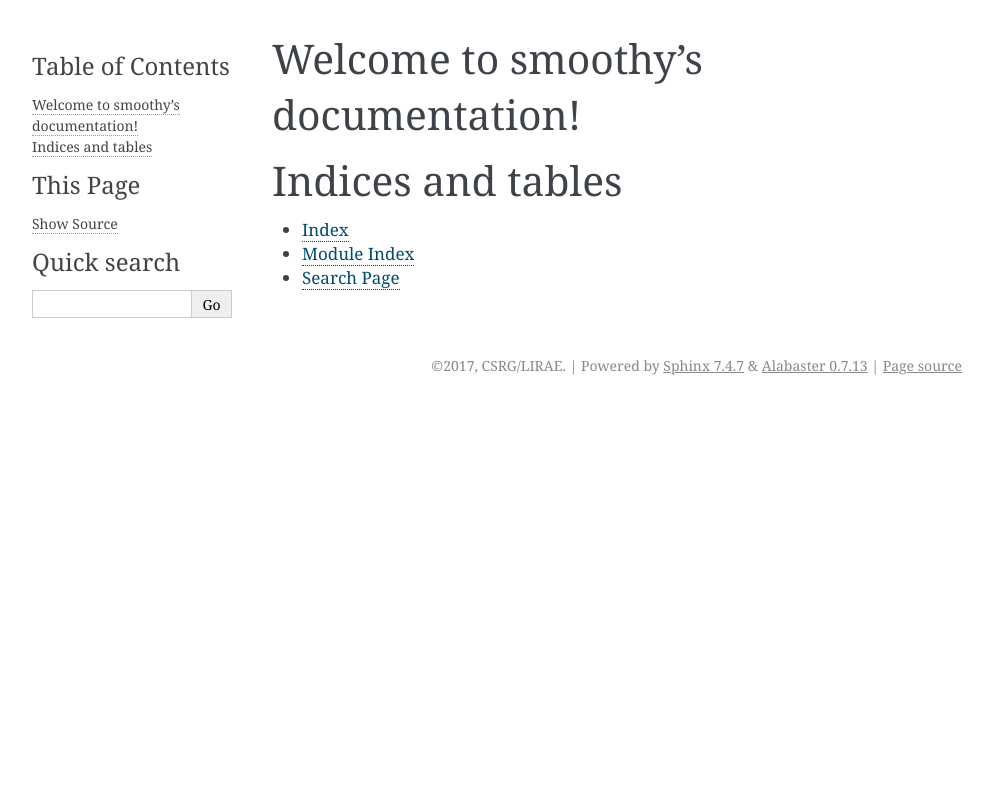
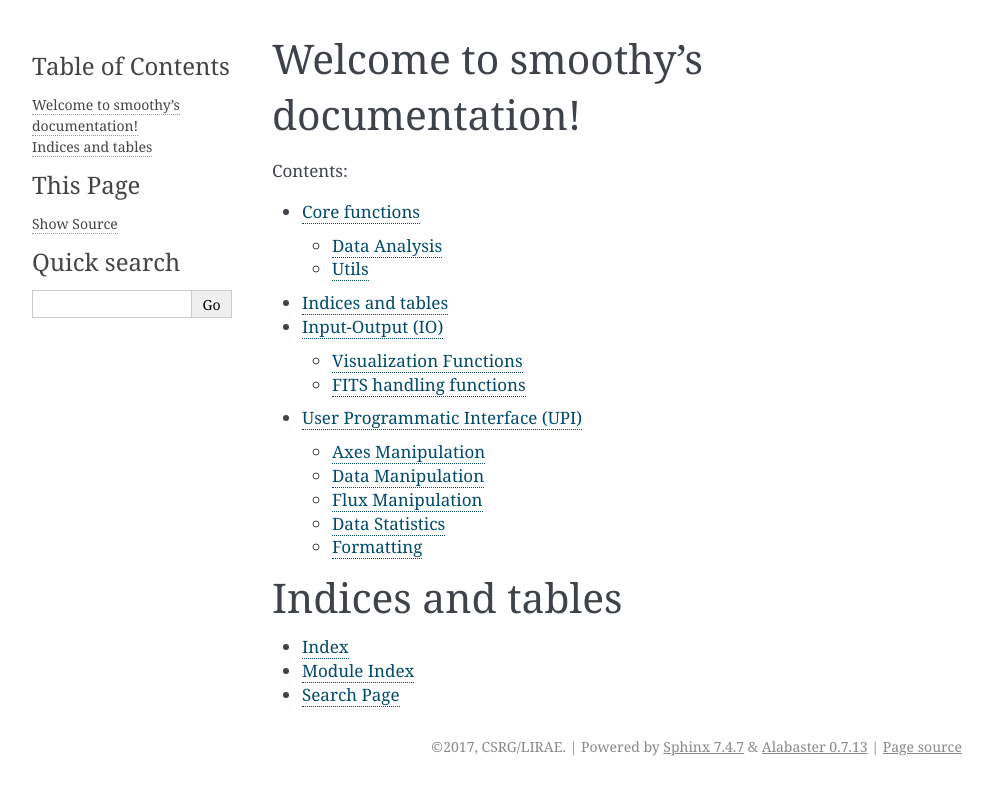
Before and after one commit to ChileanVirtualObservatory/smoothy, a Sphinx documentation site: the page built from doc/index.rst, in a window 1280 px wide. Shown: the top 795 px of the page, without its empty margins (148-1141 px from the left). Built offline with Sphinx 7.4.7, drawn with Linux system fonts in a browser that asks for light colours.

```diff
--- a/doc/conf.py
+++ b/doc/conf.py
@@ -17,9 +17,9 @@
 # add these directories to sys.path here. If the directory is relative to the
 # documentation root, use os.path.abspath to make it absolute, like shown here.
 #
-# import os
-# import sys
-# sys.path.insert(0, os.path.abspath('.'))
+import os
+import sys
+sys.path.insert(0, os.path.abspath('..'))
 
 
 # -- General configuration ------------------------------------------------
@@ -31,7 +31,9 @@
 # Add any Sphinx extension module names here, as strings. They can be
 # extensions coming with Sphinx (named 'sphinx.ext.*') or your custom
 # ones.
-extensions = ['sphinx.ext.autodoc',
+extensions = [
+    'sphinx.ext.autosummary',
+    'sphinx.ext.autodoc',
     'sphinx.ext.doctest',
     'sphinx.ext.intersphinx',
     'sphinx.ext.todo',
@@ -39,7 +41,9 @@ extensions = ['sphinx.ext.autodoc',
     'sphinx.ext.mathjax',
     'sphinx.ext.ifconfig',
     'sphinx.ext.viewcode',
-    'sphinx.ext.githubpages']
+    'sphinx.ext.githubpages',
+    'numpydoc'
+    ]
 
 # Add any paths that contain templates here, relative to this directory.
 templates_path = ['_templates']
@@ -84,6 +88,8 @@ pygments_style = 'sphinx'
 
 # If true, `todo` and `todoList` produce output, else they produce nothing.
 todo_include_todos = True
+
+numpydoc_show_class_members = False
 
 
 # -- Options for HTML output ----------------------------------------------
--- a/doc/index.rst
+++ b/doc/index.rst
@@ -7,8 +7,12 @@ Welcome to smoothy's documentation!
 ===================================
 
 .. toctree::
-   :maxdepth: 2
+   :maxdepth: 4
    :caption: Contents:
+
+   core
+   io
+   upi
 
 
 
--- /dev/null
+++ b/doc/io.rst
@@ -0,0 +1,14 @@
+Input-Output (IO)
+=================
+
+Visualization Functions
+-----------------------
+
+.. automodule:: smoothy.io.graph
+    :members:
+
+FITS handling functions
+-----------------------
+
+.. automodule:: smoothy.io.fits
+    :members:
--- /dev/null
+++ b/doc/upi.rst
@@ -0,0 +1,34 @@
+User Programmatic Interface (UPI)
+==================================
+
+Functions to simplificate the programming task for standard users.
+
+Axes Manipulation
+-----------------
+
+.. automodule:: smoothy.upi.axes
+    :members:
+
+Data Manipulation
+-----------------
+
+.. automodule:: smoothy.upi.data
+    :members:
+
+Flux Manipulation
+-----------------
+
+.. automodule:: smoothy.upi.flux
+    :members:
+
+Data Statistics
+---------------
+
+.. automodule:: smoothy.upi.reduction
+    :members:
+
+Formatting
+----------
+
+.. automodule:: smoothy.upi.formatting
+    :members:
```
Also changed, not shown: doc/core.rst (added, +26 -0 lines), 4 other files.
